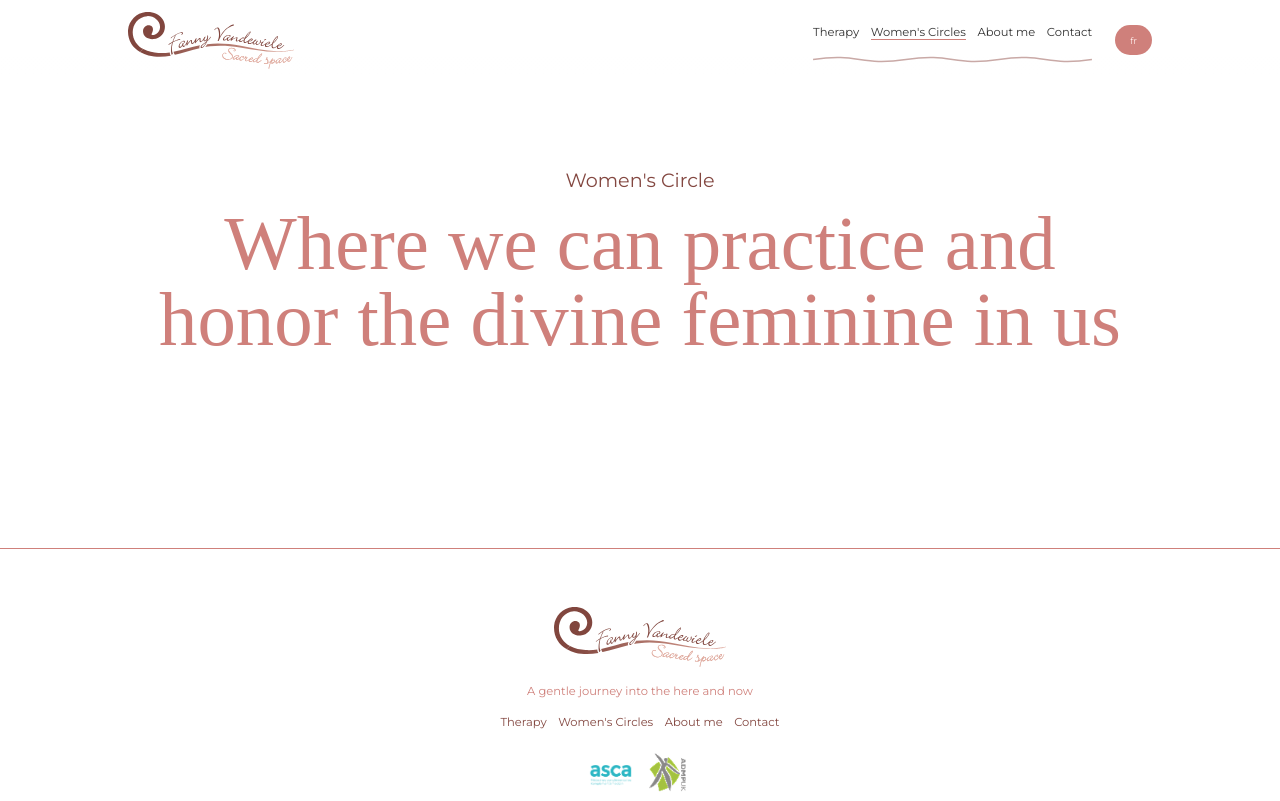
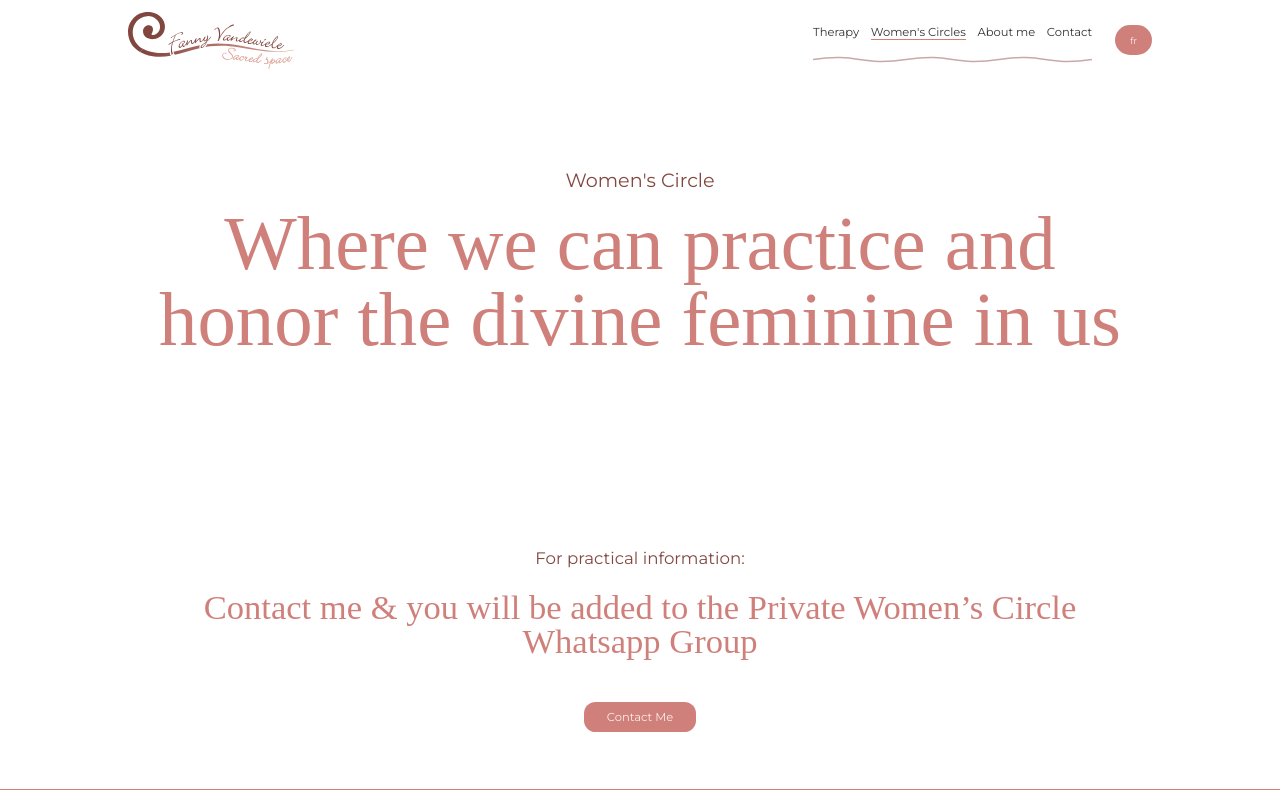
Before and after one commit to claudiomonzoni/fanny, an Astro site: page /womens-circle in a window 1280 px wide. Shown: the top 801 px of the page. Built offline with nearby package versions, Linux system fonts and the light colour scheme; Astro itself is replaced by a stand-in of ours; a web font is replaced by a local one.

Commit message:
avance desde lap

```diff
--- /dev/null
+++ b/src/components/Btn.astro
@@ -0,0 +1,36 @@
+---
+interface Props {
+  href: string;
+  text: string;
+  target?: boolean;
+  className?: string;
+}
+const { href, text, target, className, ...rest } = Astro.props;
+---
+
+<a href={href} class={className} target={target ? "_blank" : "_self"} {...rest}
+  >{text}</a
+>
+
+<style lang="scss">
+  @use "../styles/variables.scss" as *;
+
+  a {
+    padding: 0.7rem 2rem;
+    border-radius: 1rem;
+    text-transform: capitalize;
+    transition: all 0.3s ease-in-out;
+    margin: 1rem 0.2rem;
+    &:hover {
+      background-color: $oscuro;
+    }
+  }
+  .oscuro {
+    background-color: $primario;
+    color: $muyligero;
+  }
+  .claro {
+    background-color: $muyligero;
+    color: $primario;
+  }
+</style>
--- /dev/null
+++ b/src/components/Prefooter.astro
@@ -0,0 +1,45 @@
+---
+import Btn from "./Btn.astro";
+
+interface Props {
+  span?: string;
+  encabezado: string;
+  parrafo?: string;
+  btntxt?: string;
+  href?: string;
+}
+const { span, encabezado, parrafo, btntxt, href } = Astro.props;
+---
+
+<div class="prefooter">
+  {span && <span>{span}</span>}
+  <h2>{encabezado}</h2>
+  {parrafo && <p>{parrafo}</p>}
+  {href && btntxt && <Btn href={href} text={btntxt} className="oscuro" />}
+</div>
+
+<style lang="scss">
+  @use "../styles/variables.scss" as *;
+
+  .prefooter {
+    text-align: center;
+    color: $oscuro;
+    padding: 2rem;
+    border-radius: 1rem;
+  }
+  span {
+    font-size: clamp(1rem, 1.3vw, 2rem);
+    color: $oscuro;
+    margin-bottom: clamp(1rem, 2vw, 2rem);
+    display: block;
+  }
+  h2 {
+    margin: 0 auto;
+    max-width: 80%;
+    font-size: clamp(1.7rem, 3vw, 3rem);
+    line-height: 1.5cap;
+    color: $primario;
+    margin-bottom: 2rem;
+    font-family: "Playwrite DE SAS", cursive;
+  }
+</style>
--- a/src/pages/womens-circle.astro
+++ b/src/pages/womens-circle.astro
@@ -1,5 +1,6 @@
 ---
 import Encabezados from '@components/Encabezados.astro';
+import Prefooter from '@components/Prefooter.astro';
 import Layout from '@layouts/Layout.astro';
 ---
 
@@ -11,5 +12,7 @@ import Layout from '@layouts/Layout.astro';
             <Encabezados txtayuda="Women's Circle" encabezado='Where we can practice and honor the divine feminine in us' />
 
         </div>
+
+            <Prefooter span="For practical information:" encabezado="Contact me & you will be added to the Private Women’s Circle Whatsapp Group" btntxt="contact me" href="/contact" />
     </main>
 </Layout>
```
